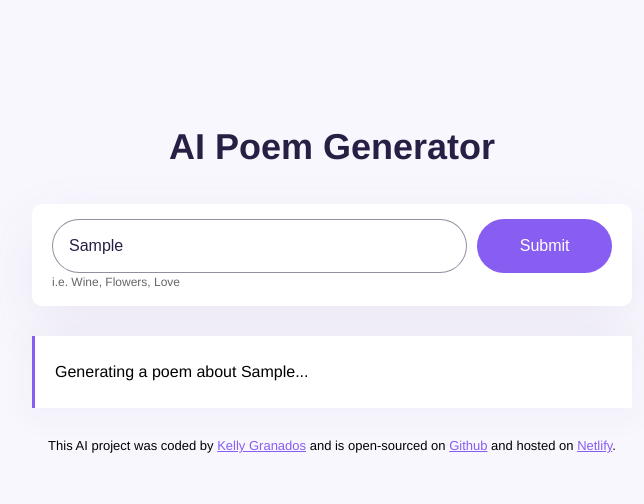
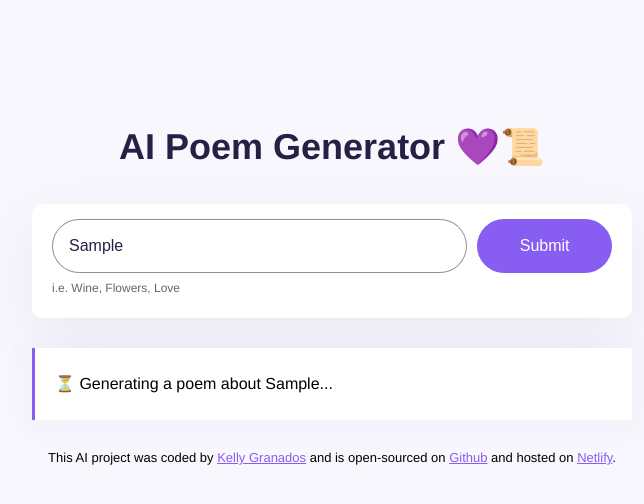
Before and after one commit to kellyg418/ai-poem-generator, a plain HTML site: page index.html in a window 1280 px wide. Both pictures are taken after typing "Sample" into the empty fields and a click on the input 852 px from the left and 246 px from the top of the page. Shown: the whole page, without its empty margins (308-952 px from the left). Drawn offline with nearby package versions, Linux system fonts and the light colour scheme; no server answers.

Commit message:
Further edited user experience

```diff
--- a/index.html
+++ b/index.html
@@ -11,7 +11,7 @@
 <body>
     <div class="container">
     <header>
-        <h1>AI Poem Generator</h1>
+        <h1>AI Poem Generator 💜📜</h1>
     </header>
 
     <main>
--- a/src/index.js
+++ b/src/index.js
@@ -18,7 +18,7 @@ function generatePoem(event) {
 
     let poemElement = document.querySelector("#poem");
     poemElement.classList.remove("hidden");
-    poemElement.innerHTML = `<div class="generating">Generating a poem about ${instructionsInput.value}...</div>`
+    poemElement.innerHTML = `<div class="generating">⏳ Generating a poem about ${instructionsInput.value}...</div>`
 
     axios.get(apiURL).then(displayPoem);
 }
--- a/src/style.css
+++ b/src/style.css
@@ -37,7 +37,7 @@ form {
 }
 
 .hint {
-    line-height: 1.5;
+    line-height: 2.5;
     font-size: 5px;
     font-size: 12px;
     opacity: 0.6;
```
